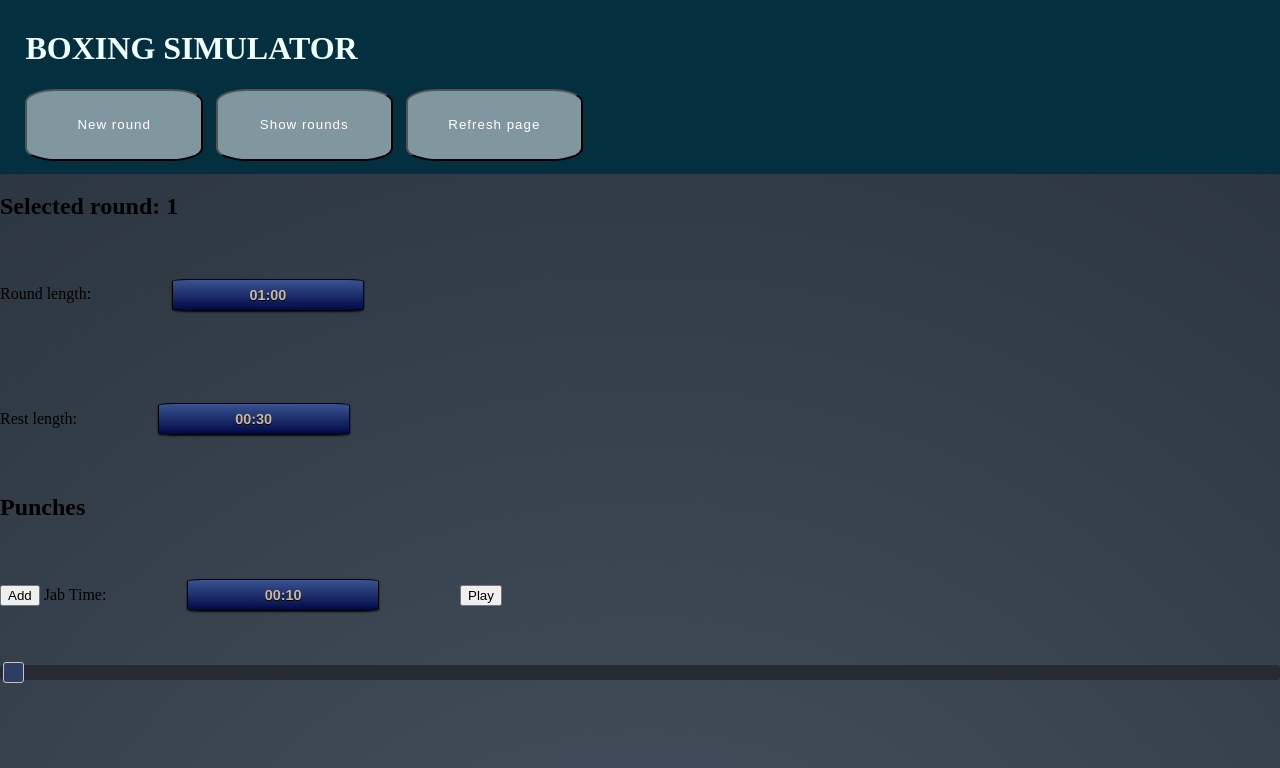
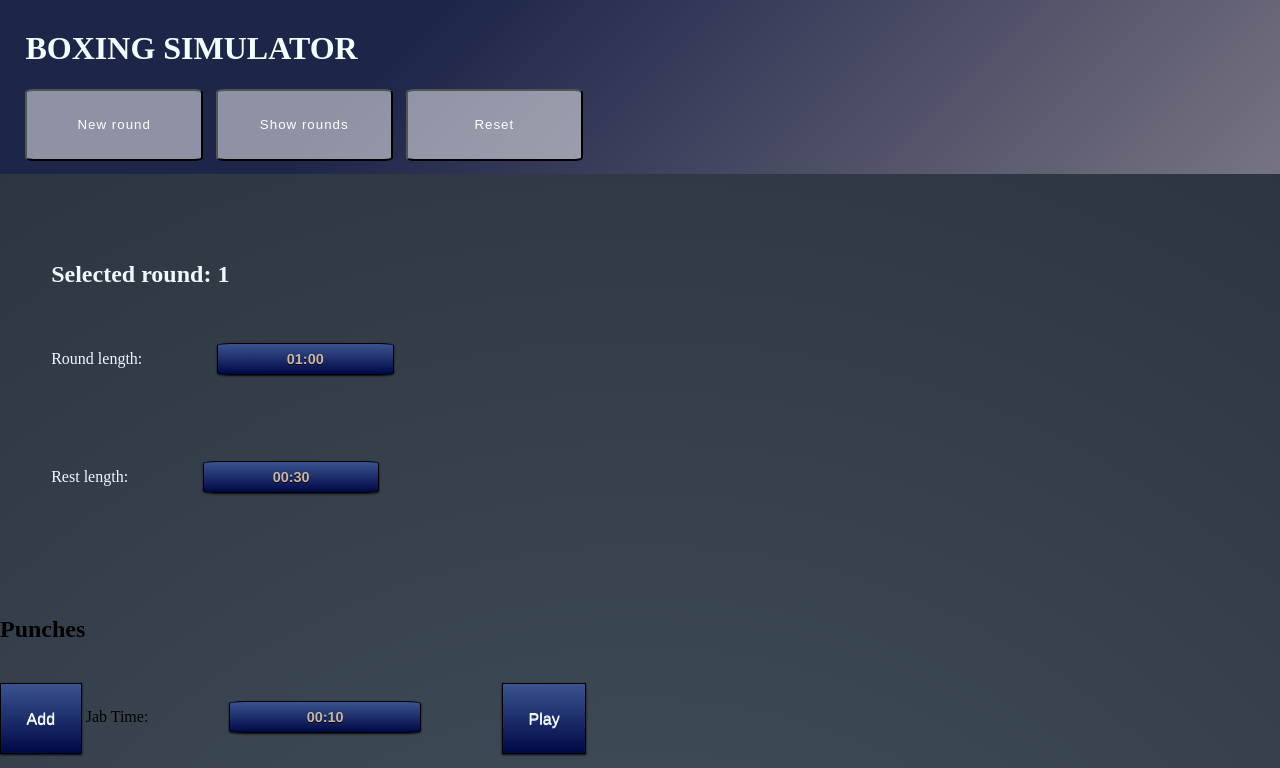
Before and after one commit to gregorio500/boxing-beta, a plain HTML site: page index.html in a window 1280 px wide. Both pictures are taken after a click on the button "New round". Shown: the top 768 px of the page. Drawn offline with nearby package versions, Linux system fonts and the light colour scheme.

Commit message:
slider input

```diff
--- a/index.html
+++ b/index.html
@@ -26,6 +26,10 @@
 
 </head>
 <body>
+
+
+<!--header-->
+
 <header>
 <h1>BOXING SIMULATOR</h1>
 <nav>
@@ -42,28 +46,31 @@
     <button id="clear" class="btn btn-primary btn-lg" value="Clear">Clear</button>
      </div>-->
     <li>
-    <button id="refresh" class="btn btn-primary btn-lg" value="Refresh" javascript=" ">Refresh page</button>
+    <button id="refresh" class="btn btn-primary btn-lg" value="Refresh" javascript=" ">Reset</button>
      </li>
 </ul>
 </nav>
 
 </header>
 
-<section>
+<!--after header-->
+
+<section id='introduced'>
+<div id='belowHeader'>
+
 <h2 id="actual"></h2>
 <h2 id="walka_seconds"></h2>
 
 <h1 id="actual_round"></h1>
 <h2 id="round_length"></h2>
-</section>
 
-<section>
+
+
 <p>
   <label for="amount">Round length:</label>
   <input type="text" id="amount">
 </p>
 <div id="slider-range-min"></div>
-
 
 <p>
   <label for="rest">Rest length:</label>
@@ -80,7 +87,7 @@
   <button id="add_jab_button" value="Jab">Add</button>
   <label for="jab">Jab Time:</label>
   <input type="text" id="jab">
-  <button id="jab_button" value="">Play</button>
+  <button id="jab_button" value="" data-role='none'>Play</button>
 </p>
 <div id="slider-range-jab"></div>
 
@@ -214,6 +221,6 @@
 <h2>Logs:</h2>
 <div id="rounds_fights"></div>
 </footer>
-
+</div>
     </body>
 </html>
--- a/scss/styles.scss
+++ b/scss/styles.scss
@@ -1,18 +1,26 @@
-$deepBlue: rgb(3, 47, 62);
+$deepBlue: rgb(12,33,63);
 $marginCon: 1%;
 $paddingCon: 6%;
 
 body {
-margin: 0;
-padding: 0;
+margin: 0%;
+padding: 0%;
 background: #485563; /* fallback for old browsers */
 background: -webkit-radial-gradient(circle, #485563 , #29323c); /* Chrome 10-25, Safari 5.1-6 */
 background: radial-gradient(circle, #485563, #29323c); /* W3C, IE 10+/ Edge, Firefox 16+, Chrome 26+, Opera 12+, Safari 7+ */
 }
 header {
-background: $deepBlue;
+
 padding-left: $marginCon;
 padding-top: .7%;
+
+/* Permalink - use to edit and share this gradient: http://colorzilla.com/gradient-editor/#1d2549+31,777381+100,4466b6+100,4466b6+100,99aed7+100,4466b6+100,4466b6+100 */
+background: rgb(29,37,73); /* Old browsers */
+background: -moz-linear-gradient(-45deg,  rgb(29,37,73) 31%, rgb(119,115,129) 100%, rgb(68,102,182) 100%, rgb(68,102,182) 100%, rgb(153,174,215) 100%, rgb(68,102,182) 100%, rgb(68,102,182) 100%); /* FF3.6-15 */
+background: -webkit-linear-gradient(-45deg,  rgb(29,37,73) 31%,rgb(119,115,129) 100%,rgb(68,102,182) 100%,rgb(68,102,182) 100%,rgb(153,174,215) 100%,rgb(68,102,182) 100%,rgb(68,102,182) 100%); /* Chrome10-25,Safari5.1-6 */
+background: linear-gradient(135deg,  rgb(29,37,73) 31%,rgb(119,115,129) 100%,rgb(68,102,182) 100%,rgb(68,102,182) 100%,rgb(153,174,215) 100%,rgb(68,102,182) 100%,rgb(68,102,182) 100%); /* W3C, IE10+, FF16+, Chrome26+, Opera12+, Safari7+ */
+filter: progid:DXImageTransform.Microsoft.gradient( startColorstr='#1d2549', endColorstr='#4466b6',GradientType=1 ); /* IE6-9 fallback on horizontal gradient */
+
 nav ul {
 width: 100%;
 padding-left: 0;
@@ -26,25 +34,17 @@ padding-left: $marginCon;
 padding-bottom: 1%;
 }
 button {
-/*color: rgb(255, 255, 255);
-opacity: 0.2;
-z-index: 0;
-    text-decoration: none;
-width: 100%;
-    padding: 10%;
-    display: block;
-    text-align: center;*/
-	height: 9%;
+  height: 9%;
   outline-width: 0px !important;
   display: block;
   box-sizing: border-box;
   margin: 0 auto;
-  padding: 10%;
+  padding: 7%;
   width: 100%;
   max-width: 200px;
   background: #fff;
 background: rgba(255, 255, 255, 0.5);
-  border-radius: 18%;
+  border-radius: 5%;
   color: #fff;
   text-align: center;
   text-decoration: none;
@@ -56,7 +56,7 @@ background: rgba(255, 255, 255, 0.5);
 }
 h1 {
 padding-left: $marginCon;
-color: azure;
+color: #f0ffff;
 }
 }
 nav ul:after {
@@ -65,6 +65,25 @@ display: block;
 clear: both;
 }
 
+
+
+#belowHeader {
+	padding: 4%;
+}
+
+#introduced {
+	color:aliceblue;
+	p{
+	font-size: 100%;
+	color:aliceblue;
+}
+}
+
+#punchCombos {
+	padding: 4%;
+	font-size: 100%;
+	color:aliceblue;
+}
 
 input[type=text] {
 //    width: 15%;
@@ -106,3 +125,29 @@ input[type=text] {
    font-weight:bold;
    text-align:center;
    }
+
+.controls button {
+   padding: 2%;
+   border: 1px solid #000103;
+   background: #000945;
+   background: -webkit-gradient(linear, left top, left bottom, from(#3a5391), to(#000945));
+   background: -webkit-linear-gradient(top, #3a5391, #000945);
+   background: -moz-linear-gradient(top, #3a5391, #000945);
+   background: -ms-linear-gradient(top, #3a5391, #000945);
+   background: -o-linear-gradient(top, #3a5391, #000945);
+   background-image: -ms-linear-gradient(top, #3a5391 0%, #000945 100%);
+   /*-webkit-border-radius: 9px;
+   //-moz-border-radius: 9px;
+   border-radius: 9px;*/
+   -webkit-box-shadow: rgba(000,000,000,0.9) 0 1px 2px, inset rgba(255,255,255,0.4) 0 0px 0;
+   -moz-box-shadow: rgba(000,000,000,0.9) 0 1px 2px, inset rgba(255,255,255,0.4) 0 0px 0;
+   box-shadow: rgba(000,000,000,0.9) 0 1px 2px, inset rgba(255,255,255,0.4) 0 0px 0;
+   font-family: 'Helvetica Neue',Helvetica,sans-serif;
+   text-decoration: none;
+   text-shadow: #ffffff 0 1px 0;
+   color: #f0ffff;
+   font-size: 16px;
+   font-family: helvetica, serif;
+   text-decoration: none;
+   vertical-align: middle;
+   }
```
Also changed, not shown: javascript/func.js (+9 -1 lines), css/styles.css, jqueryui/jquery-ui.css, 1 other file.
